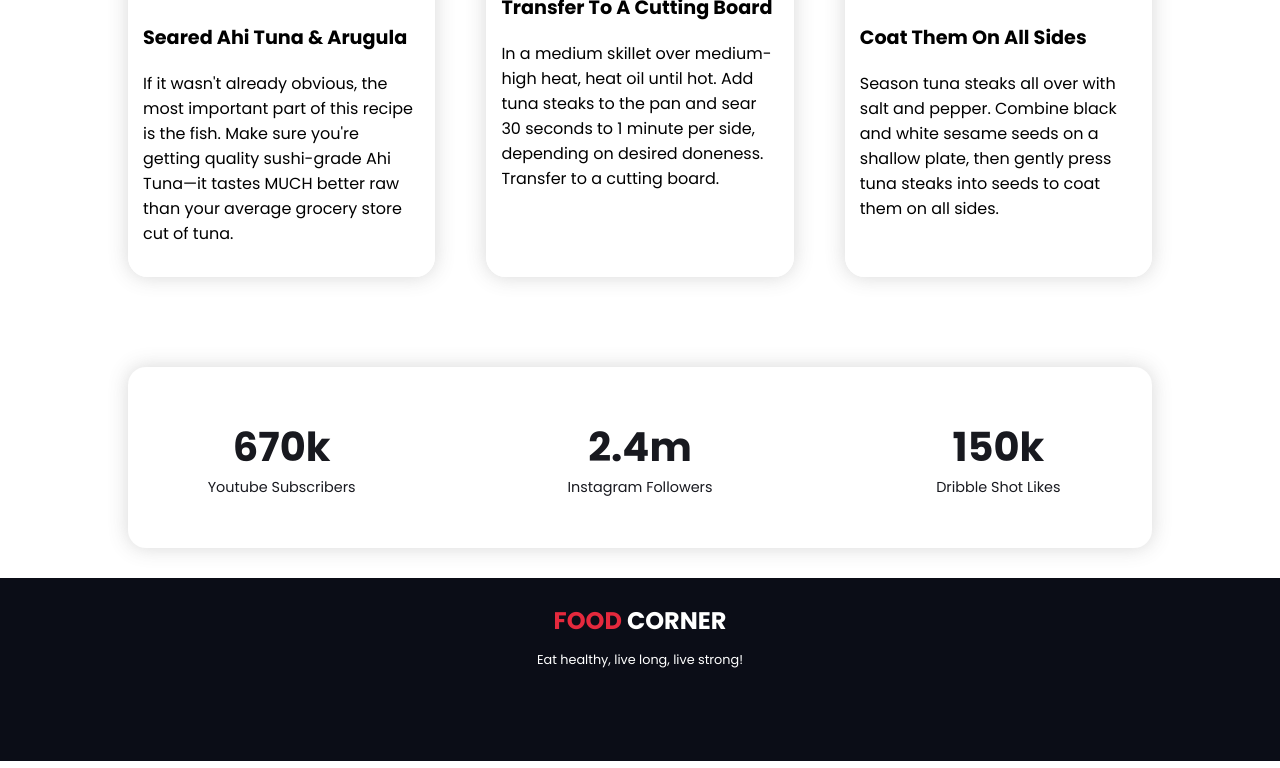
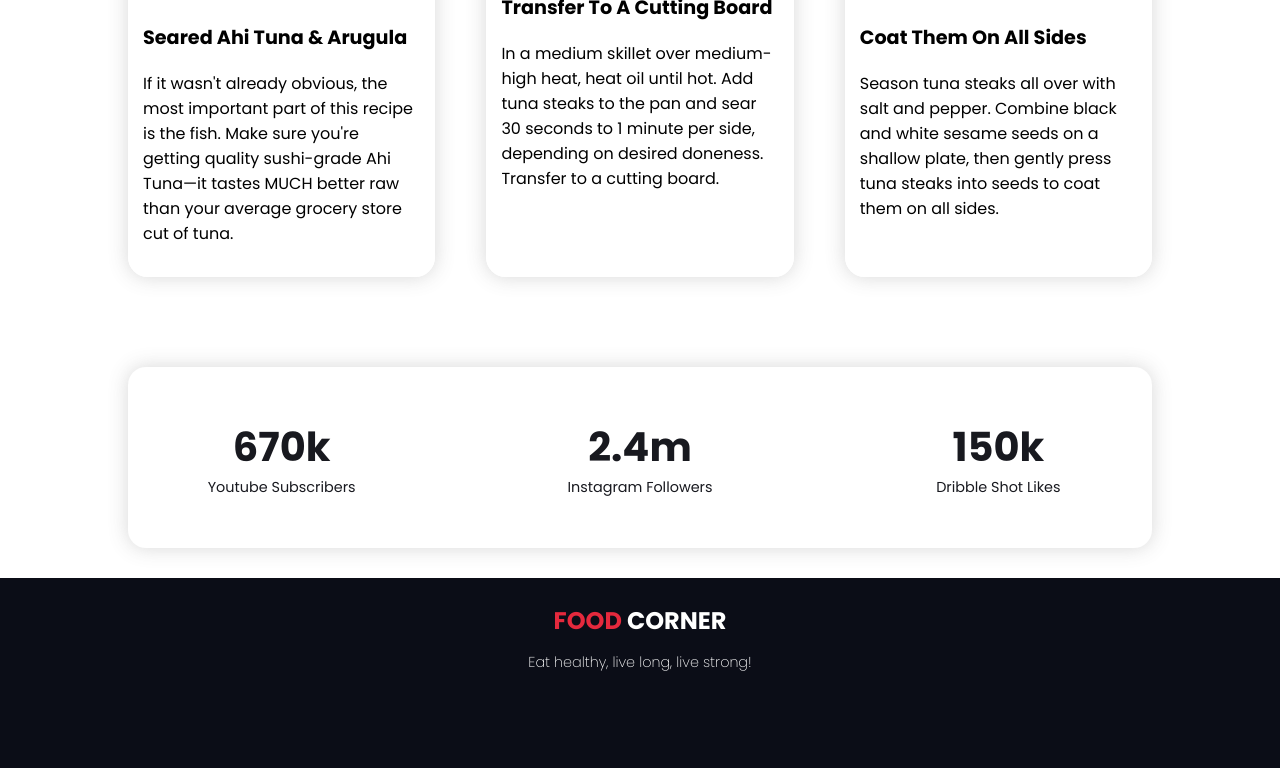
Before and after one commit to mizanur919/JM-1st-Assignment-Food-Corner, a plain HTML site: page index.html in a window 1280 px wide. Shown: the part 1748-2516 px from the top of the page. Drawn offline with Linux system fonts and the light colour scheme.

Commit message:
font updated

```diff
--- a/index.html
+++ b/index.html
@@ -10,7 +10,7 @@
         <!-- Google Fonts -->
         <link rel="preconnect" href="https://fonts.googleapis.com">
         <link rel="preconnect" href="https://fonts.gstatic.com" crossorigin>
-        <link href="https://fonts.googleapis.com/css2?family=Poppins:ital,wght@0,400;0,700;1,400;1,700&display=swap" rel="stylesheet">
+        <link href="https://fonts.googleapis.com/css2?family=Poppins:wght@100;200;300;400;700&display=swap" rel="stylesheet">
 
         <!-- Main CSS -->
         <link rel="stylesheet" href="style.css">
--- a/style.css
+++ b/style.css
@@ -217,6 +217,6 @@ body{
 
 .tagline-area{
     color: #fff;
-    font-size: .8rem;
-    font-weight: 400;
+    font-size: .9rem;
+    font-weight: 200;
 }
```
